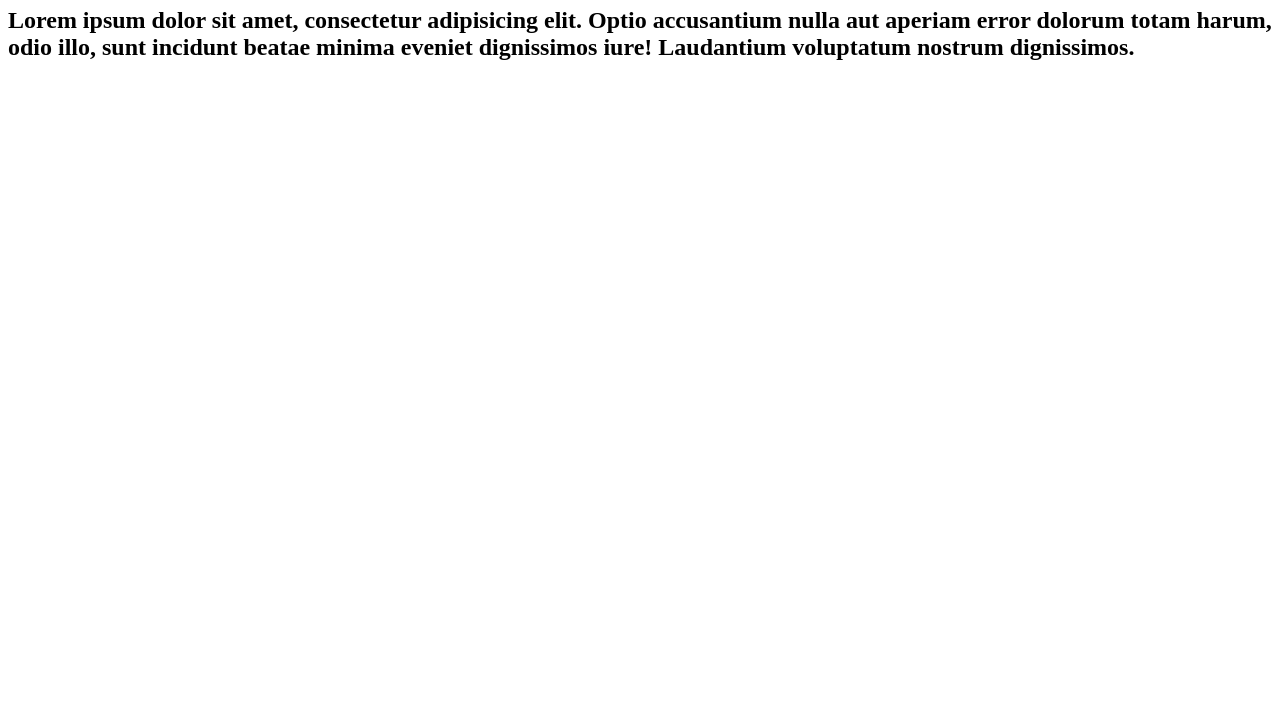
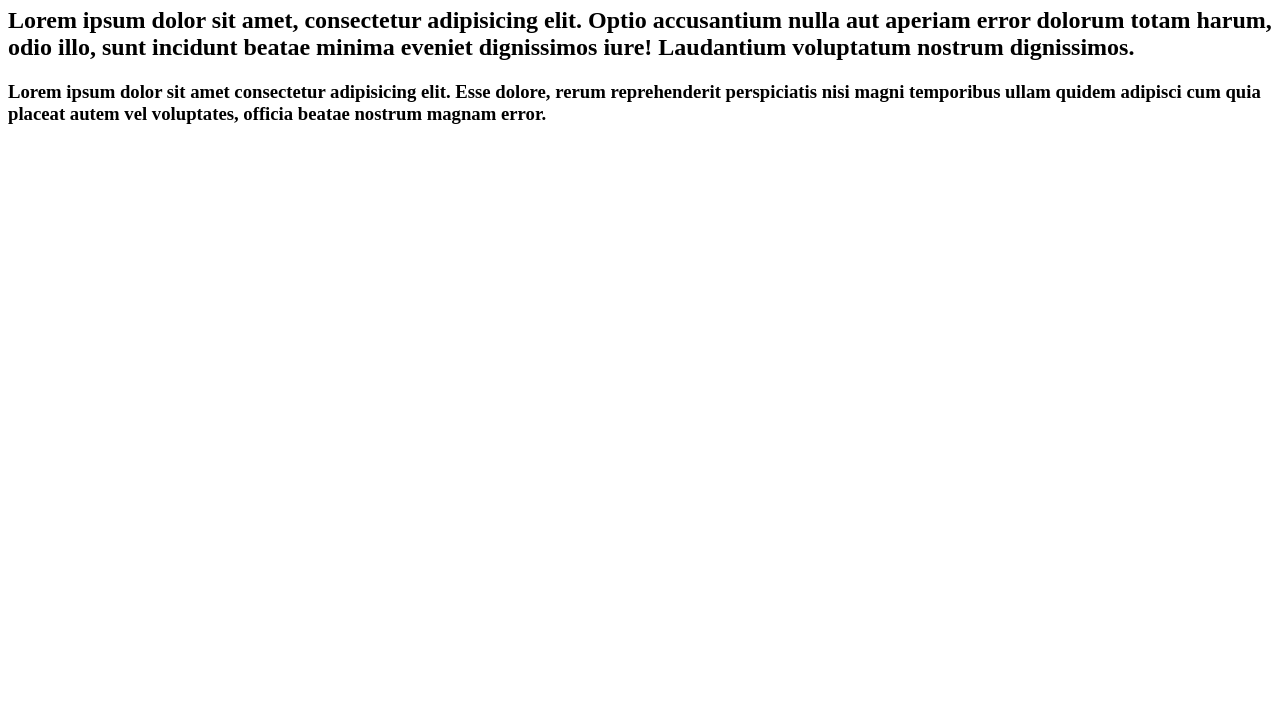
Before and after one commit to juanmacozzuol/prueba, a plain HTML site: page index.html in a window 1280 px wide. Shown: the part 73-800 px from the top of the page. Drawn offline with Linux system fonts and the light colour scheme.

Commit message:
Commit Rama

```diff
--- a/index.html
+++ b/index.html
@@ -10,5 +10,6 @@
     <h1>Mi sitio</h1>
 
     <h2>Lorem ipsum dolor sit amet, consectetur adipisicing elit. Optio accusantium nulla aut aperiam error dolorum totam harum, odio illo, sunt incidunt beatae minima eveniet dignissimos iure! Laudantium voluptatum nostrum dignissimos.</h2>
+    <h3>Lorem ipsum dolor sit amet consectetur adipisicing elit. Esse dolore, rerum reprehenderit perspiciatis nisi magni temporibus ullam quidem adipisci cum quia placeat autem vel voluptates, officia beatae nostrum magnam error.</h3>
 </body>
 </html>
```
